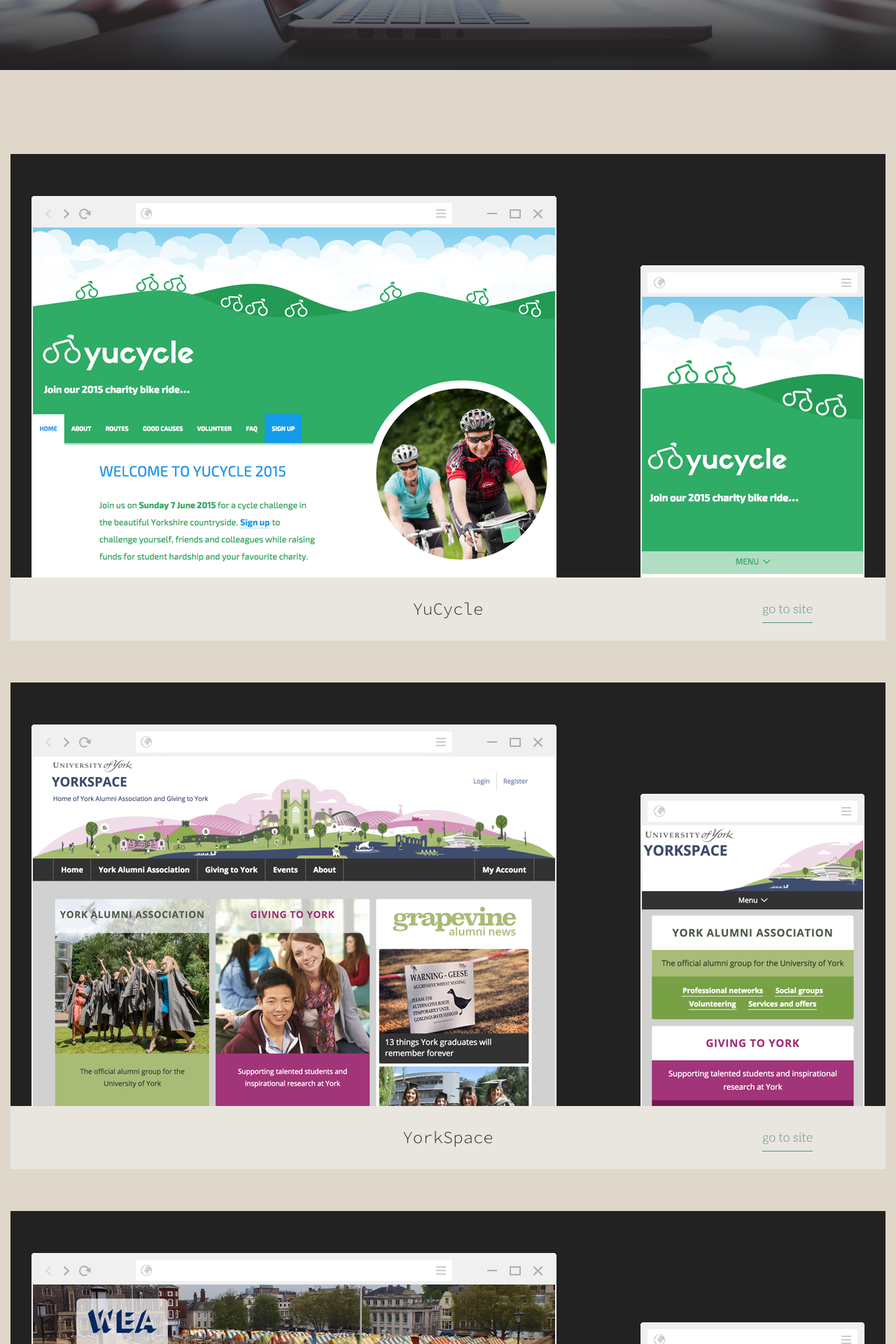
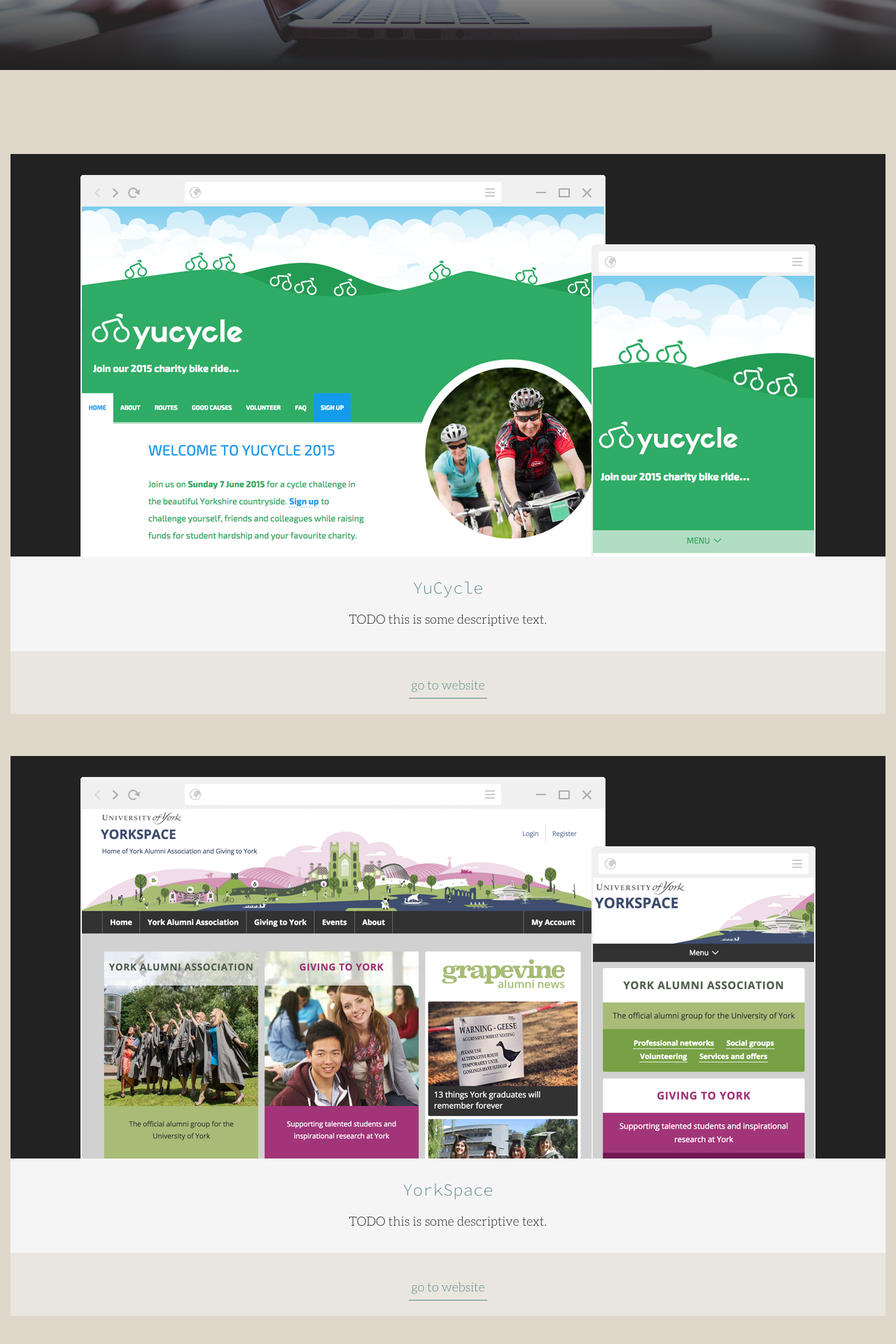
Before and after one commit to cjbarnes/cjbarnes.github.io, a Jekyll site: the page built from _pages/portfolio.html, in a window 1280 px wide. Shown: the part 400-2320 px from the top of the page at 70% size. Built offline with Jekyll 4.4.1, drawn with Linux system fonts in a browser that asks for light colours; some of the changed text lies outside the part shown.

Commit message:
Portfolio layout: Added description area and improved adaptive screenshots layout

```diff
--- a/_data/portfolio.yml
+++ b/_data/portfolio.yml
@@ -1,18 +1,22 @@
 # Portfolio entries
 
-- name:     YuCycle
-  slug:     yucycle
-  url :     http://www.yorkspace.net/yucycle
+- name:        YuCycle
+  slug:        yucycle
+  url:         http://www.yorkspace.net/yucycle
+  description: TODO this is some descriptive text.
 
-- name:     YorkSpace
-  slug:     yorkspace
-  url :     http://www.yorkspace.net
-  featured: yes
+- name:        YorkSpace
+  slug:        yorkspace
+  url:         http://www.yorkspace.net
+  featured:    yes
+  description: TODO this is some descriptive text.
 
-- name:     WEA Norwich
-  slug:     wea-norwich
-  url :     http://www.wea-norwich.org.uk
+- name:        WEA Norwich
+  slug:        wea-norwich
+  url:         http://www.wea-norwich.org.uk
+  description: TODO this is some descriptive text.
 
-- name:     Locke Studies
-  slug:     locke-studies
-  url :     http://www.lockestudies.org
+- name:        Locke Studies
+  slug:        locke-studies
+  url:         http://www.lockestudies.org
+  description: TODO this is some descriptive text.
--- a/_layouts/portfolio.html
+++ b/_layouts/portfolio.html
@@ -37,19 +37,26 @@
           <article class="listing-item website portfolio-item portfolio-item-{{ item.slug }}">
 
             <!-- Screenshots -->
+            <div class="screenshots portfolio-item-screenshots">
+              <div class="portfolio-item-screenshots-interior">
+                <div class="screenshot large">
+                  <img src="/img/{{ item.slug }}.png" title="Desktop version">
+                </div>
+                <div class="screenshot small">
+                  <img src="/img/{{ item.slug }}-small.png" title="Mobile version">
+                </div>
+              </div>
+            </div>
+
+            <!-- Content -->
             <div class="content listing-content portfolio-item-content">
-              <div class="screenshot large">
-                <img src="/img/{{ item.slug }}.png" title="Desktop version">
-              </div>
-              <div class="screenshot small">
-                <img src="/img/{{ item.slug }}-small.png" title="Mobile version">
-              </div>
+              <h3 class="portfolio-item-title">{{ item.name }}</h3>
+              {{ item.description | markdownify }}
             </div>
 
             <!-- Footer -->
             <footer class="footer listing-footer portfolio-item-footer">
-              <h3>{{ item.name }}</h3>
-              <a class="go-to-site" href="{{ item.url }}" title="Go to {{ item.name }} website">go to site</a>
+              <a class="go-to-site" href="{{ item.url }}" title="Go to {{ item.name }} website">go to website</a>
             </footer>
 
           </article><!-- /.portfolio-item -->
--- a/_src/sass/components/_article.scss
+++ b/_src/sass/components/_article.scss
@@ -98,8 +98,7 @@
         @include rem("margin-left", $gutter);
     }
 
-    .post-footer-permalink,
-    .go-to-site {
+    .post-footer-permalink {
         @include rem("margin-right", $gutter);
     }
 
@@ -110,8 +109,7 @@
         padding-bottom: 0;
 
         .post-footer-permalink,
-        .post-footer-link,
-        .go-to-site {
+        .post-footer-link {
         /*** Left- and right-aligned metadata fields.
          ***/
             /* Vertical centring in footer line. The footer min-height is 3
@@ -130,8 +128,7 @@
             left: 0;
         }
 
-        .post-footer-permalink,
-        .go-to-site {
+        .post-footer-permalink {
             @include pull;
             right: 0;
         }
--- a/_src/sass/layouts/_portfolio.scss
+++ b/_src/sass/layouts/_portfolio.scss
@@ -15,9 +15,15 @@
         display: none;
     }
 
-    .content {
-        background: $background-color-portfolio-entry;
+    .go-to-site {
+        @include rem("margin-top", $line);
+        display: inline-block;
     }
+
+}
+
+.portfolio-item-screenshots {
+    background: $background-color-content;
 
     .screenshot {
     /*** Screenshot wrapper - shows a 'browser window' around the screenshot.
@@ -25,51 +31,59 @@
         position: relative;
         /* For horizontal centring. */
         text-align: center;
-        background: url("/img/browser-mobile.png") center top no-repeat;
 
         &.large {
-            /* Desktop screenshot not shown until there's room for it. */
-            display: none;
+            max-width: 100%;
+
+            img {
+                max-width: 100%;
+                height: auto;
+            }
+
         }
 
         &.small {
         /*** Mobile screenshot.
          ***/
-            @include rem("padding-top", ($line * 1.5));
-            left: 50%;
-            $width: 320px;
-            margin-left: ($width * -0.5);
-            width: $width;
-            height: 446px;
+            /* Mobile screenshot not shown until there's room for it. */
+            display: none;
         }
 
     }
 
-    h3 {
-    /*** Site title (in listing item footer).
-     ***/
-        @include rem("top", $line);
-        position: absolute;
-        width: 100%;
-        margin: 0;
-        text-align: center;
-        color: $text-color;
-    }
-
 }
 
-.portfolio .website .content {
+.portfolio-item-content {
 /** Portfolio page item content. */
-    @include rem("padding", ($line * 2) 0 0);
+    @include rem("padding-bottom", $line);
     /* For screenshot positioning. */
     position: relative;
     width: 100%;
+    text-align: center;
+
+    h3 {
+        @include rem("margin", $line 0 ($line * 0.5));
+    }
+
+    p {
+        @include rem("margin-top", ($line * 0.5));
+    }
+
 }
 
 @include media-width("portfolio-screenshots") {
 /*** Media query: Full portfolio layout.
  ***/
-    .portfolio-listing .screenshot {
+    .portfolio-item-screenshots {
+    /*** Portfolio page item content area: reinsert extra spacing underneath the
+     *** main screenshot.
+     ***/
+        @include rem("padding", $line 0 0);
+        position: relative;
+        background: $background-color-portfolio-entry;
+    }
+
+    .portfolio-item-screenshots .screenshot {
     /*** The full-size screenshot wrapper.
      ***/
         &.large {
@@ -78,33 +92,46 @@
             $width: 750px;
             @include rem("margin-left", $line);
             @include rem("padding-top", ($line * 1.5));
-            /* Redisplay this size of screenshot (hidden on thinner screens). */
-            display: block;
             width: $width;
             height: 545px;
             background-image: url("/img/browser.png");
         }
+
+    }
+
+}
+
+
+@include media-width("portfolio-both-screenshots") {
+/*** Media query: Full portfolio layout.
+ ***/
+    .portfolio-item-screenshots-interior {
+        //@include rem("padding-bottom", $line);
+        position: relative;
+        max-width: 1110px;
+        margin: 0 auto;
+    }
+
+    .portfolio-item-screenshots .screenshot {
 
         &.small {
         /*** Mobile screenshots.
          ***/
             /* Position mobile to the bottom-right, letting the desktop
              * screenshot take centre stage. */
+            $width: 320px;
             @include rem("right", $line);
+            @include rem("padding-top", ($line * 1.5));
             position: absolute;
+            /* Redisplay this size of screenshot (hidden on thinner screens). */
+            display: block;
             bottom: 0;
-            /* Cancel horizontal centring. */
-            left: auto;
+            width: $width;
+            height: 446px;
             margin-left: 0;
+            background: url("/img/browser-mobile.png") center top no-repeat;
         }
 
     }
 
-    .portfolio-item-content {
-    /*** Portfolio page item content area: reinsert extra spacing underneath the
-     *** main screenshot.
-     ***/
-        @include rem("padding-bottom", ($line * 2));
-    }
-
 }
--- a/_src/sass/variables/_media-queries.scss
+++ b/_src/sass/variables/_media-queries.scss
@@ -18,6 +18,7 @@
     "nav-horizontal-wide"        :  900px,
     "wide-illustrated-content"   :  900px,
     "two-columns"                :  940px,
+    "portfolio-both-screenshots" :  950px,
     "nav-horizontal-wider"       : 1000px,
     "wider-illustrated-content"  : 1050px,
     "more-column-spacing"        : 1100px,
```
Also changed, not shown: css/styles.css (+3 -8 lines), _includes/css/portfolio.min.css, css/styles.min.css, 1 other file.
